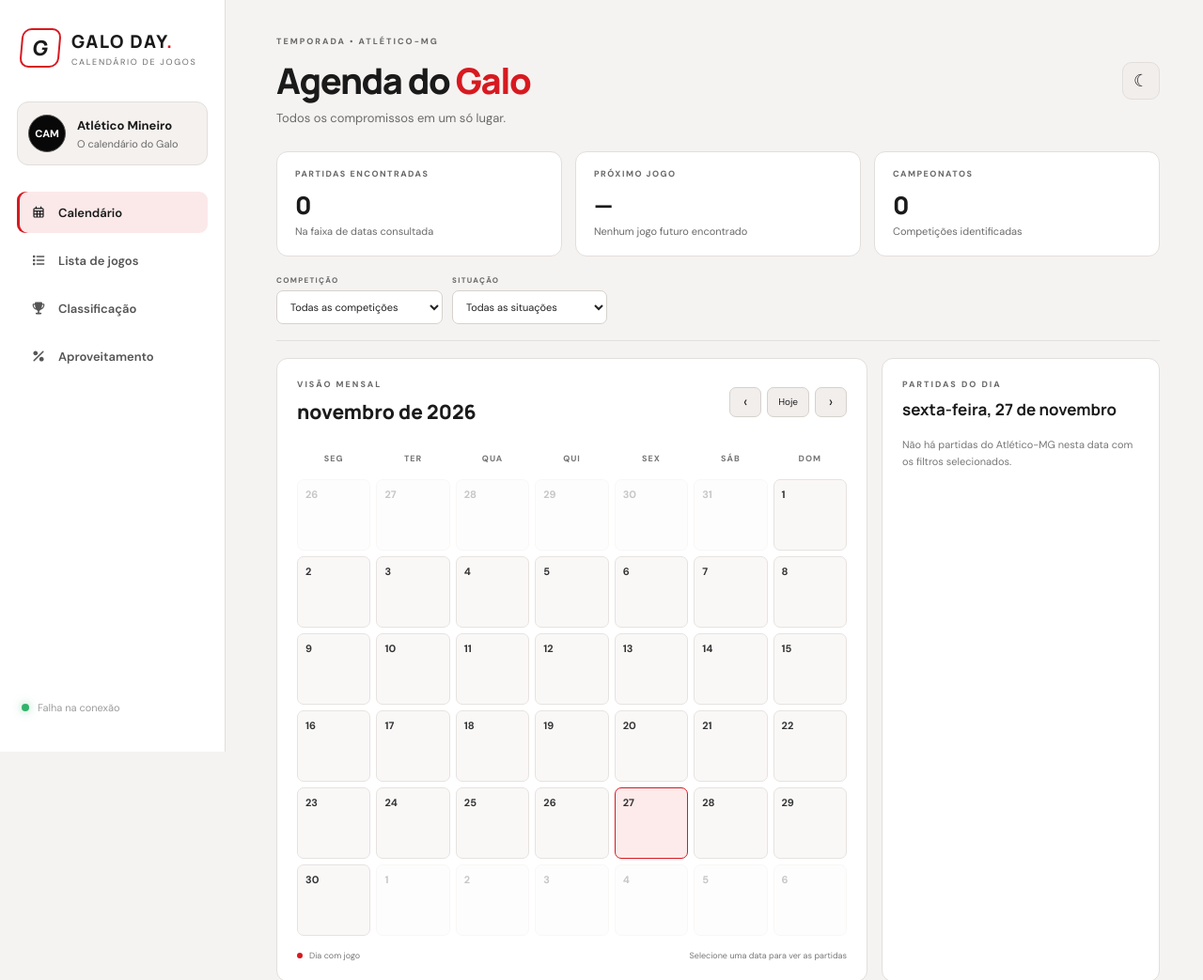
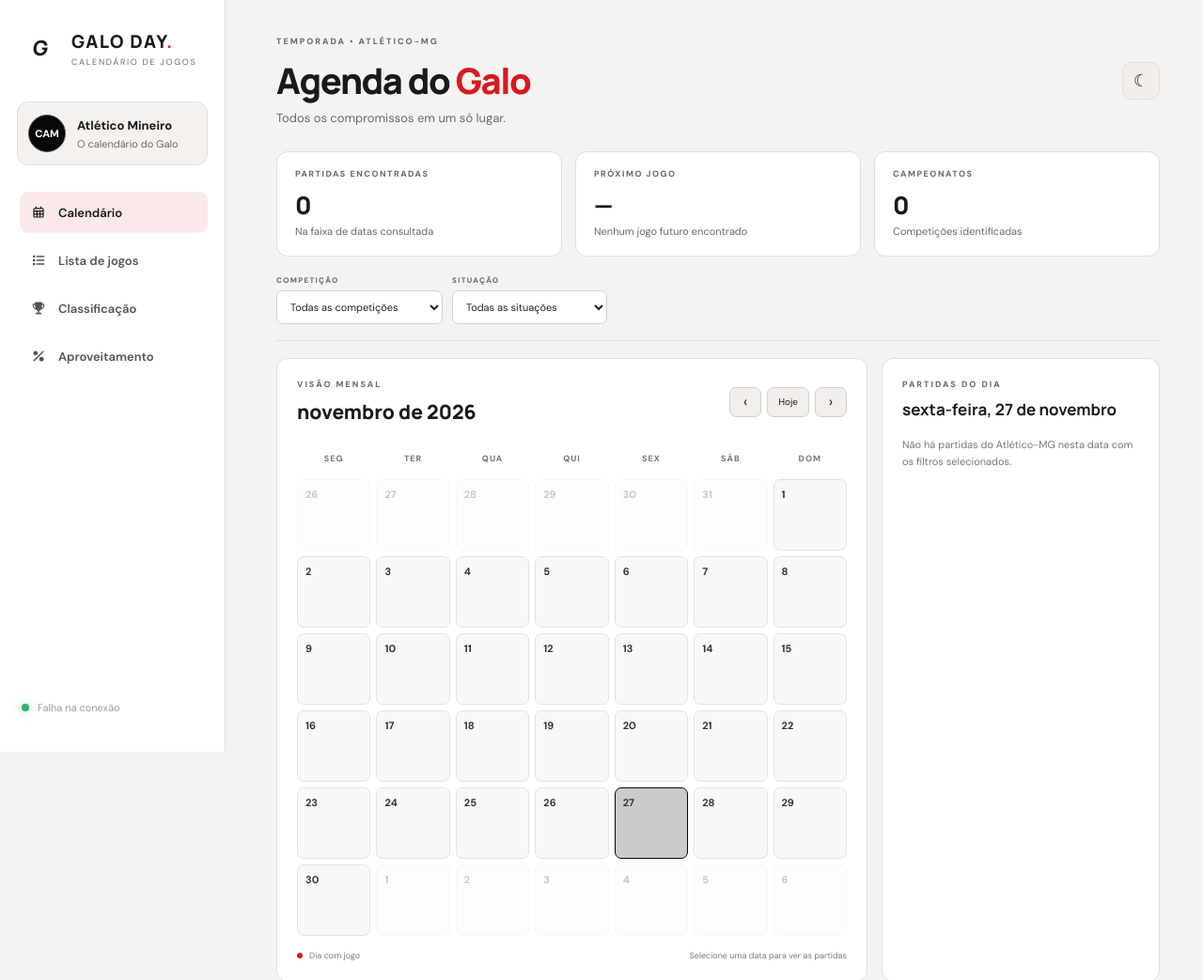
Before and after one commit to gustavoftn/calendario-de-jogos, a plain HTML site: page index.html in a window 1280 px wide. Shown: the top 1043 px of the page at 94% size. Drawn offline with Linux system fonts and the light colour scheme; no server answers.

Commit message:
alteração de cores

```diff
--- a/style.css
+++ b/style.css
@@ -13,14 +13,14 @@ button{cursor:pointer}
   width: 240px;
   height: 100vh;background:#151515;border-right:1px solid var(--line);padding:28px 18px;display:flex;flex-direction:column;min-height:100vh;position:sticky;top:0;height:100vh}
 .brand{display:flex;align-items:center;gap:12px;text-decoration:none;color:var(--text);margin:2px 4px 36px}
-.brand-mark{width:42px;height:42px;border:2px solid var(--red);display:grid;place-items:center;font:800 22px Manrope;border-radius:10px;transform:skew(-5deg)}
+.brand-mark{width:42px;height:42px;border:2px solid #ffffff;display:grid;place-items:center;font:800 22px Manrope;border-radius:10px;transform:skew(-5deg)}
 .brand strong{font:800 19px Manrope;letter-spacing:1.5px}.brand-dot{color:var(--red)}
 .brand small{display:block;color:var(--muted);font-size:9px;letter-spacing:1.7px;margin-top:3px}
 .club-card{display:flex;align-items:center;gap:12px;background:#202020;border:1px solid #303030;border-radius:12px;padding:13px 11px;margin-bottom:28px}
 .club-crest{height:40px;width:40px;border-radius:50%;background:#080808;border:1px solid #555;display:grid;place-items:center;font-size:11px;font-weight:800;color:#fff}
 .club-card strong{font-size:13px;display:block}.club-card small{font-size:11px;color:var(--muted);display:block;margin-top:4px}
 .side-nav{display:grid;gap:7px}.nav-item{border:0;background:transparent;color:#aaa;text-align:left;padding:13px 14px;border-radius:9px;font-weight:600;font-size:13px;display:flex;gap:12px;align-items:center}
-.nav-item span{font-size:19px;width:20px;text-align:center}.nav-item:hover,.nav-item.active{background:#302020;color:#fff}.nav-item.active{box-shadow:inset 3px 0 var(--red)}
+.nav-item span{font-size:19px;width:20px;text-align:center}.nav-item:hover,.nav-item.active{background:#363333;color:#fff}.nav-item.active{box-shadow:inset 3px 0 #ffffff}
 .sidebar-bottom{margin-top:auto;color:#9c9c9c;font-size:11px;display:flex;align-items:center;gap:9px;padding:12px 5px}
 .live-dot{width:8px;height:8px;border-radius:50%;background:var(--green);box-shadow:0 0 10px #31b36b88}
 .main{max-width:1600px;width:100%;margin:0 auto;padding:38px 46px 24px}
@@ -45,7 +45,7 @@ h1,h2,h3,p{margin-top:0}h1{font:800 clamp(27px,3vw,38px) Manrope;letter-spacing:
 .weekdays,.calendar-grid{display:grid;grid-template-columns:repeat(7,minmax(0,1fr));gap:6px}
 .weekdays{margin-bottom:8px}.weekdays span{text-align:center;color:#888;font-size:9px;font-weight:800;letter-spacing:1px;padding:8px 0}
 .calendar-day{border:1px solid #292929;background:#1c1c1c;border-radius:7px;min-height:76px;padding:8px;text-align:left;color:#ddd;position:relative;display:flex;flex-direction:column;align-items:flex-start;gap:5px}
-.calendar-day.outside{opacity:.28}.calendar-day.today{border-color:#777}.calendar-day.selected{background:#321e20;border-color:var(--red)}.calendar-day.has-match:after{content:"";height:5px;width:5px;border-radius:50%;background:var(--red);position:absolute;right:9px;top:11px}
+.calendar-day.outside{opacity:.28}.calendar-day.today{border-color:#777}.calendar-day.selected{background: #383737;border-color: #ffffff;}.calendar-day.has-match:after{content:"";height:5px;width:5px;border-radius:50%;background:var(--red);position:absolute;right:9px;top:11px}
 .day-number{font-size:11px;font-weight:700}.day-match-label{font-size:9px;color:#ffb4b7;line-height:1.25;display:-webkit-box;-webkit-line-clamp:2;-webkit-box-orient:vertical;overflow:hidden}
 .calendar-legend{display:flex;justify-content:space-between;gap:12px;color:#888;font-size:9px;margin-top:15px}.calendar-legend span:first-child{display:flex;align-items:center;gap:7px}.calendar-legend i{width:6px;height:6px;border-radius:50%;background:var(--red)}
 .day-panel{padding:21px;min-height:310px}.day-panel h3{font:700 17px Manrope;margin-bottom:18px}.day-matches{display:grid;gap:10px}
@@ -211,7 +211,7 @@ html[data-theme="light"] .month-actions button{background:#f1eeec;border-color:#
 html[data-theme="light"] .weekdays span,html[data-theme="light"] .calendar-legend{color:#777}
 html[data-theme="light"] .calendar-day{background:#faf8f7;border-color:#e6e2df;color:#333}
 html[data-theme="light"] .calendar-day.today{border-color:#888}
-html[data-theme="light"] .calendar-day.selected{background:#fdeaea;border-color:var(--red)}
+html[data-theme="light"] .calendar-day.selected{    background: #cbcbcb;border-color: #070707;}
 html[data-theme="light"] .day-match-label{color:#b3141b}
 html[data-theme="light"] .day-match{background:#faf8f7;border-top-color:#e2dedb;border-right-color:#e2dedb;border-bottom-color:#e2dedb}
 html[data-theme="light"] .match-comp,html[data-theme="light"] .list-comp{color:#666}
```
